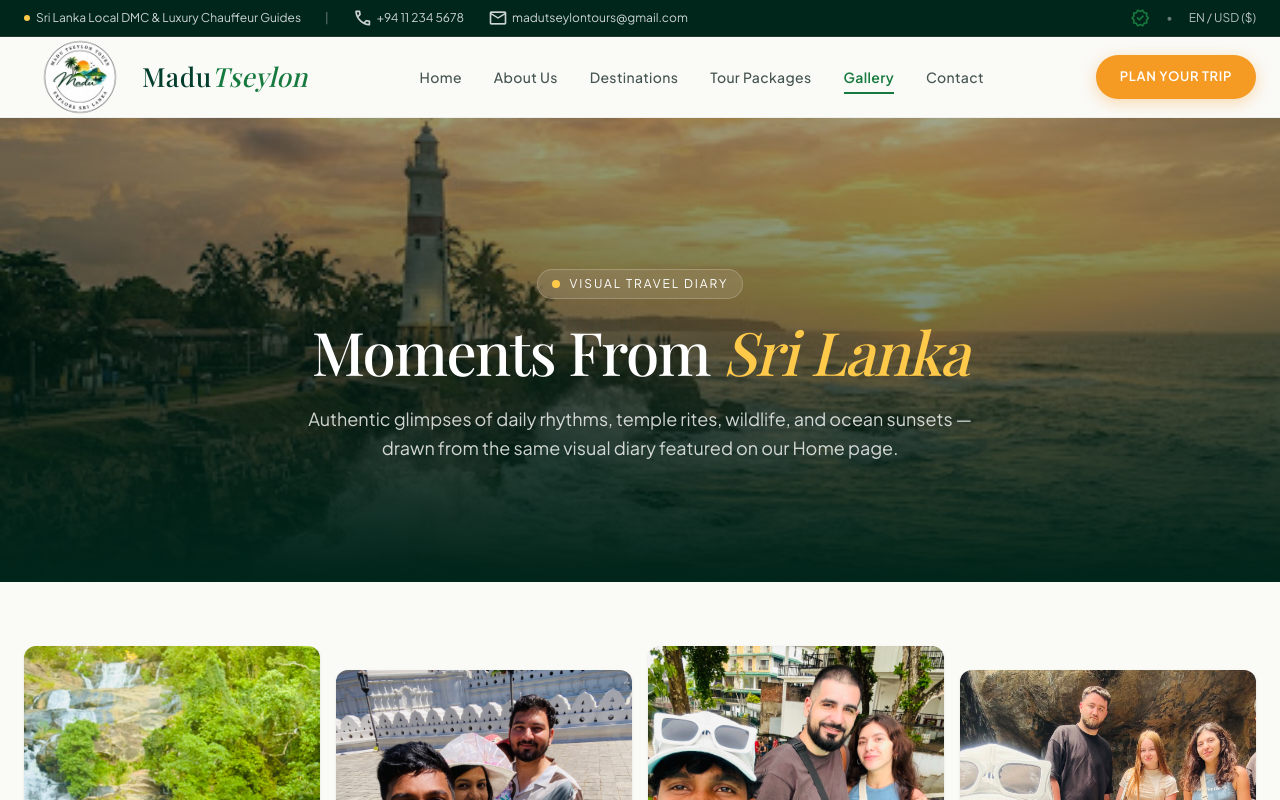
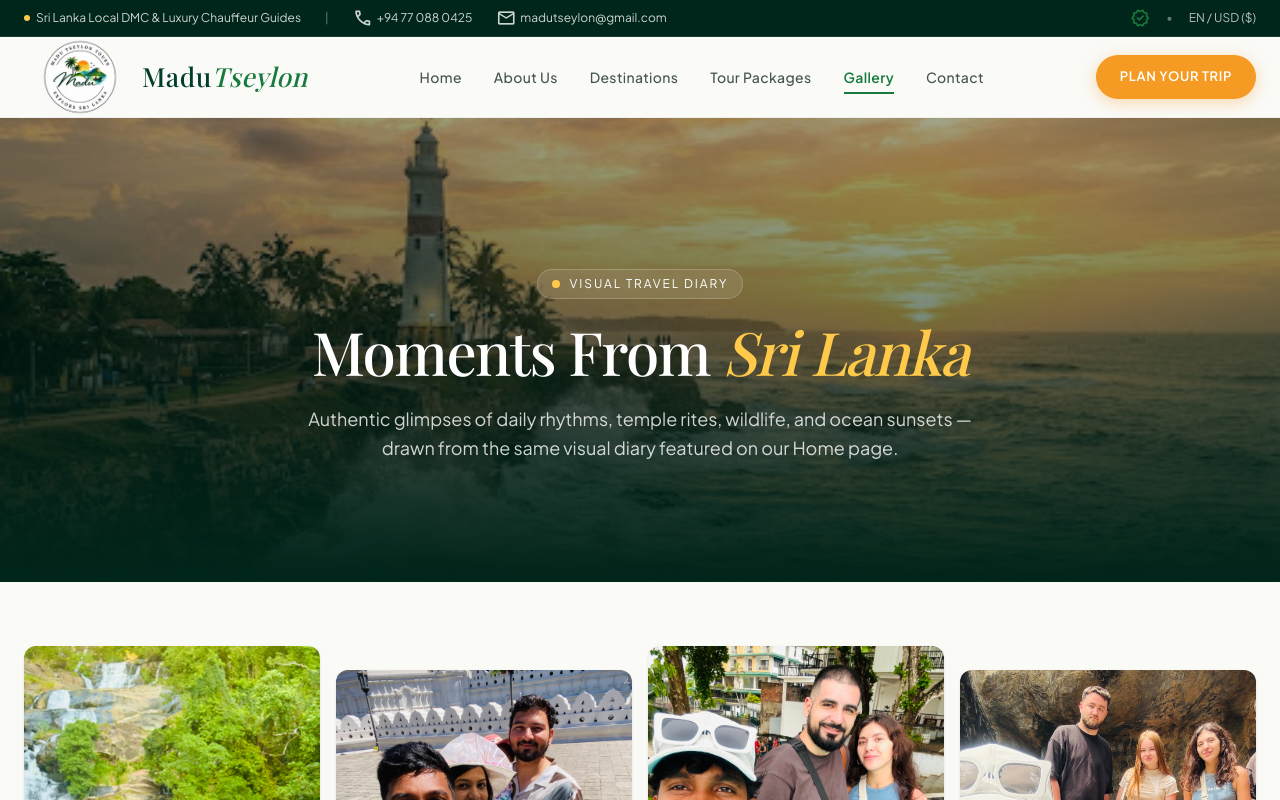
Before and after one commit to haxtaglabdev/madu-tourism-website, a React (Vite) app in the folder madu-tourism-website/: page /gallery in a window 1280 px wide. Shown: the top 800 px of the page. Built offline with nearby package versions, Linux system fonts and the light colour scheme; a web font is replaced by a local one.

Commit message:
number chage

```diff
--- a/madu-tourism-website/src/components/layout/Footer.tsx
+++ b/madu-tourism-website/src/components/layout/Footer.tsx
@@ -24,7 +24,9 @@ export default function Footer() {
                 className="flex h-9 w-9 items-center justify-center rounded-full border border-white/10 bg-white/5 transition-colors hover:bg-tropical hover:text-white"
                 href="#"
               >
-                <span className="material-symbols-outlined text-sm">public</span>
+                <span className="material-symbols-outlined text-sm">
+                  public
+                </span>
               </a>
               <a
                 aria-label="Share"
@@ -97,15 +99,13 @@ export default function Footer() {
                 <span className="material-symbols-outlined text-sm text-gold">
                   call
                 </span>
-                <span>+94 11 234 5678</span>
+                <span>+94 77 088 0425</span>
               </div>
               <div className="flex items-start gap-2.5">
                 <span className="material-symbols-outlined mt-0.5 shrink-0 text-sm text-gold">
                   mail
                 </span>
-                <span className="min-w-0 break-all">
-                 madutseylon@gmail.com
-                </span>
+                <span className="min-w-0 break-all">madutseylon@gmail.com</span>
               </div>
               <div className="pt-2">
                 <span className="inline-flex items-center gap-1.5 rounded-full border border-tropical/30 bg-tropical/20 px-3 py-1 text-[10px] font-semibold text-emerald-300">
@@ -119,23 +119,23 @@ export default function Footer() {
 
         <div className="flex flex-col items-center justify-between gap-4 pt-8 text-center text-[11px] font-light text-white/50 sm:flex-row sm:text-left">
           <p className="max-w-xl">
-            © 2024 Madu Tseylon Tours (Pvt) Ltd. All rights reserved. Sri Lanka
+            © 2026 Madu Tseylon Tours (Pvt) Ltd. All rights reserved. Sri Lanka
             Tourism Development Authority Reg. DMC.
           </p>
           <div className="flex flex-wrap items-center justify-center gap-x-6 gap-y-2">
-            <a className="transition-colors hover:text-white" href="#">
+            <a className="transition-colors hover:text-white">
               Privacy Policy
             </a>
             <span className="hidden sm:inline" aria-hidden>
               •
             </span>
-            <a className="transition-colors hover:text-white" href="#">
+            <a className="transition-colors hover:text-white">
               Terms of Service
             </a>
             <span className="hidden sm:inline" aria-hidden>
               •
             </span>
-            <a className="transition-colors hover:text-white" href="#">
+            <a className="transition-colors hover:text-white">
               Responsible Travel Code
             </a>
           </div>
--- a/madu-tourism-website/src/components/layout/TopBar.tsx
+++ b/madu-tourism-website/src/components/layout/TopBar.tsx
@@ -18,7 +18,7 @@ export default function TopBar() {
             href="tel:+94112345678"
           >
             <span className="material-symbols-outlined text-[15px]">call</span>
-            +94 11 234 5678
+            +94 77 088 0425
           </a>
           <a
             className="hidden max-w-[16rem] items-center gap-1 truncate transition-colors hover:text-gold lg:flex lg:max-w-none"
@@ -27,7 +27,7 @@ export default function TopBar() {
             <span className="material-symbols-outlined shrink-0 text-[15px]">
               mail
             </span>
-            <span className="truncate">madutseylontours@gmail.com</span>
+            <span className="truncate">madutseylon@gmail.com</span>
           </a>
         </div>
         <div className="flex shrink-0 items-center gap-3 text-white/70 lg:gap-4">
--- a/madu-tourism-website/src/pages/Contact.tsx
+++ b/madu-tourism-website/src/pages/Contact.tsx
@@ -233,7 +233,7 @@ export default function Contact() {
                         className="mt-1 block text-sm font-light text-muted transition-colors hover:text-tropical"
                         href="tel:+94112345678"
                       >
-                        +94 11 234 5678
+                        +94 77 088 0425
                       </a>
                     </div>
                   </div>
@@ -408,8 +408,6 @@ export default function Contact() {
                           </p>
                         ) : null}
                       </div>
-
-
                     </div>
 
                     <div>
```
